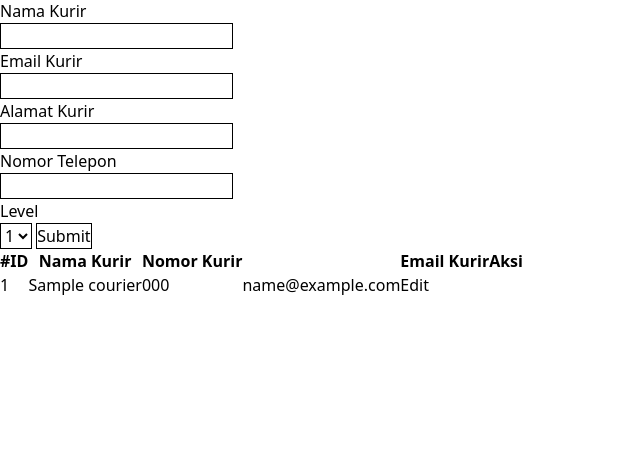
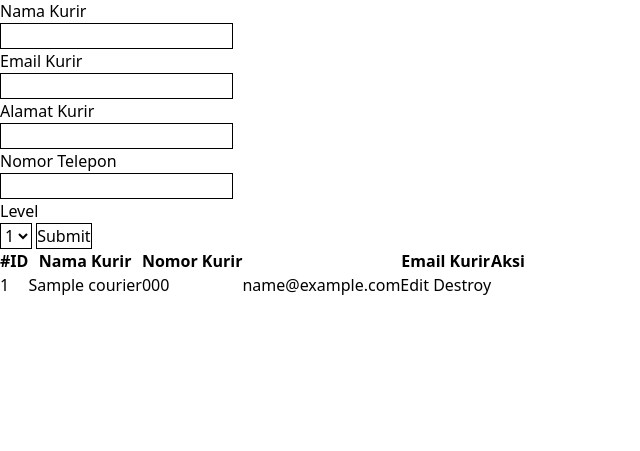
Before and after one commit to williamjyp/gradintest, a Laravel app: page / in a window 1280 px wide. Shown: the part 25-476 px from the top of the page, without its empty margins (0-640 px from the left). Run offline with Laravel 12, Linux system fonts and the light colour scheme; tables that the repository leaves empty hold one stand-in row (values such as "Sample post"); some web fonts are replaced.

Commit message:
membuat destroy

```diff
--- a/app/Http/Controllers/KurirController.php
+++ b/app/Http/Controllers/KurirController.php
@@ -70,7 +70,11 @@ class KurirController extends Controller
             ->route('index')
             ->with('success', 'Kurir berhasil diedit.');
     }
-    public function destroy(Courier $kurir){
-        $kurir->delete();
+    public function destroy($id){
+        Courier::where('id',$id)->delete();
+
+        return redirect()
+            ->route('index')
+            ->with('success', 'Kurir berhasil dihapus.');
     }
 }
--- a/resources/views/welcome.blade.php
+++ b/resources/views/welcome.blade.php
@@ -65,8 +65,9 @@
                         <td style="px-2 py-2">{{ $kurir->nama_kurir }}</td>
                         <td style="px-2 py-2">{{ $kurir->no_telp_kurir }}</td>
                         <td style="px-5 py-2">{{ $kurir->email_kurir }}</td>
-                        <td>
+                        <td class="">
                             <button onclick="window.location='{{ route('editshow', $kurir->id) }}'">Edit</button>
+                            <button onclick="window.location='{{ route('destroy', $kurir->id) }}'">Destroy</button>
                         </td>
                     </tr>
                     @endforeach
--- a/routes/web.php
+++ b/routes/web.php
@@ -14,4 +14,4 @@ Route::post('/kurir/store', [KurirController::class,'store'])->name('store');
 Route::get('/kurir/show/{id}', [KurirController::class,'show'])->name('show');
 Route::get('/kurir/editshow/{id}', [KurirController::class,'editshow'])->name('editshow');
 Route::post('/kurir/update', [KurirController::class,'update'])->name('update');
-Route::post('/kurir/destroy', [KurirController::class,'destroy'])->name('destroy');
+Route::get('/kurir/destroy/{id}', [KurirController::class,'destroy'])->name('destroy');
```
